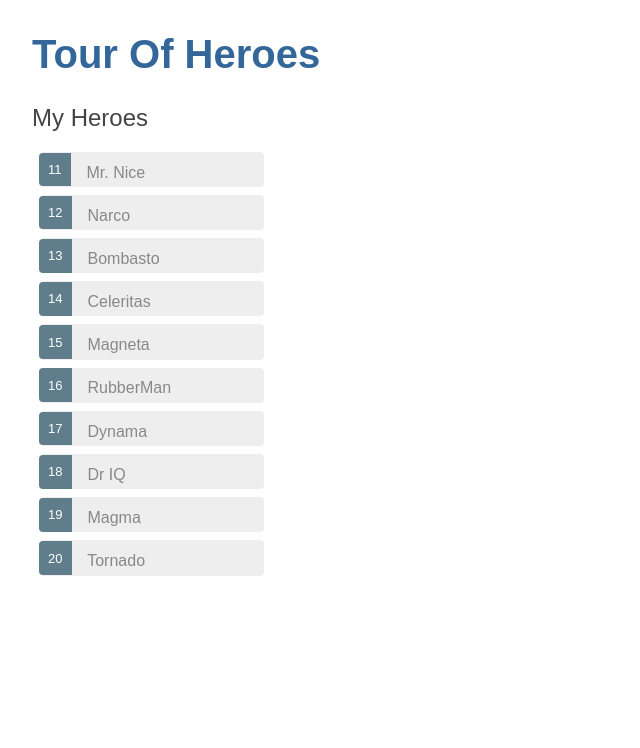
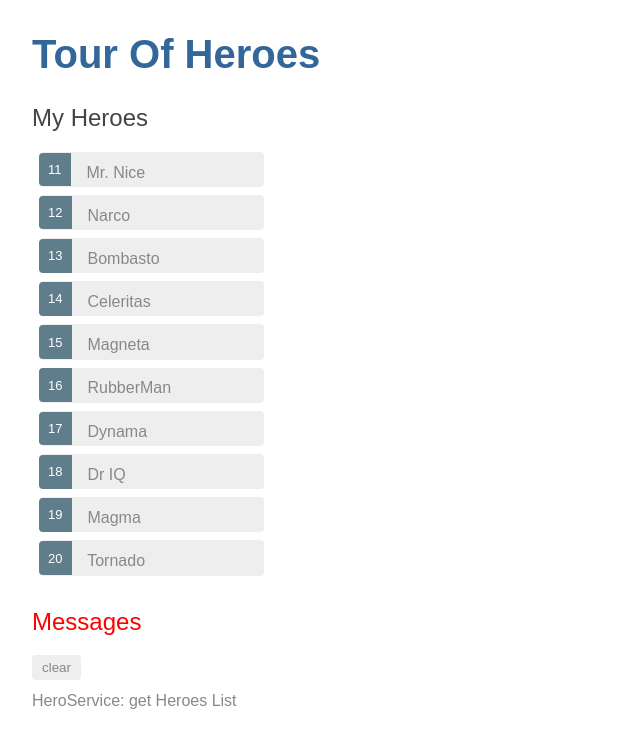
Before and after one commit to wangzhengWorktile/NGSTU, an Angular app: page / in a window 1280 px wide. Shown: the top 748 px of the page, without its empty margins (0-640 px from the left). Built offline with nearby package versions, Linux system fonts and the light colour scheme.

Commit message:
messageService Work

```diff
--- a/src/app/app.component.html
+++ b/src/app/app.component.html
@@ -1,2 +1,3 @@
 <h1>{{title}}</h1>
 <app-heroes></app-heroes>
+<app-messages></app-messages>
--- a/src/app/hero.service.ts
+++ b/src/app/hero.service.ts
@@ -2,15 +2,17 @@
 import { Hero } from './hero';
 import { HEROES } from './mock-heroes';
 import { Observable, of } from 'rxjs';
+import { MessageService } from './message.service';
 
 @Injectable({
   providedIn: 'root'
 })
 export class HeroService {
 
-  constructor() { }
+  constructor(private messageService: MessageService) { }
 
   getHeroes(): Observable<Hero[]> {
+    this.messageService.add('HeroService: get Heroes List');
     return of(HEROES);
   }
 
--- /dev/null
+++ b/src/app/message.service.ts
@@ -0,0 +1,20 @@
+import { Injectable } from '@angular/core';
+
+@Injectable({
+  providedIn: 'root'
+})
+export class MessageService {
+
+  message: string[] = [];
+
+  constructor() { }
+
+  add(message: string) {
+    this.message.push(message);
+  }
+
+  clear() {
+    this.message = [];
+  }
+
+}
--- a/src/app/messages/messages.component.css
+++ b/src/app/messages/messages.component.css
@@ -0,0 +1,35 @@
+/* MessagesComponent's private CSS styles */
+h2 {
+    color: red;
+    font-family: Arial, Helvetica, sans-serif;
+    font-weight: lighter;
+  }
+  body {
+    margin: 2em;
+  }
+  body, input[text], button {
+    color: crimson;
+    font-family: Cambria, Georgia;
+  }
+
+  button.clear {
+    font-family: Arial;
+    background-color: #eee;
+    border: none;
+    padding: 5px 10px;
+    border-radius: 4px;
+    cursor: pointer;
+    cursor: hand;
+  }
+  button:hover {
+    background-color: #cfd8dc;
+  }
+  button:disabled {
+    background-color: #eee;
+    color: #aaa;
+    cursor: auto;
+  }
+  button.clear {
+    color: #888;
+    margin-bottom: 12px;
+  }
--- a/src/app/messages/messages.component.html
+++ b/src/app/messages/messages.component.html
@@ -1,3 +1,7 @@
-<p>
-  messages works!
-</p>
+<div *ngIf="messageService.message.length">
+
+  <h2>Messages</h2>
+  <button class="clear" (click)="messageService.clear()">clear</button>
+  <div *ngFor='let message of messageService.message'> {{message}} </div>
+
+</div>
--- a/src/app/messages/messages.component.ts
+++ b/src/app/messages/messages.component.ts
@@ -1,4 +1,5 @@
 import { Component, OnInit } from '@angular/core';
+import { MessageService } from '../message.service';
 
 @Component({
   selector: 'app-messages',
@@ -7,7 +8,7 @@
 })
 export class MessagesComponent implements OnInit {
 
-  constructor() { }
+  constructor(public messageService: MessageService) { }
 
   ngOnInit() {
   }
```
